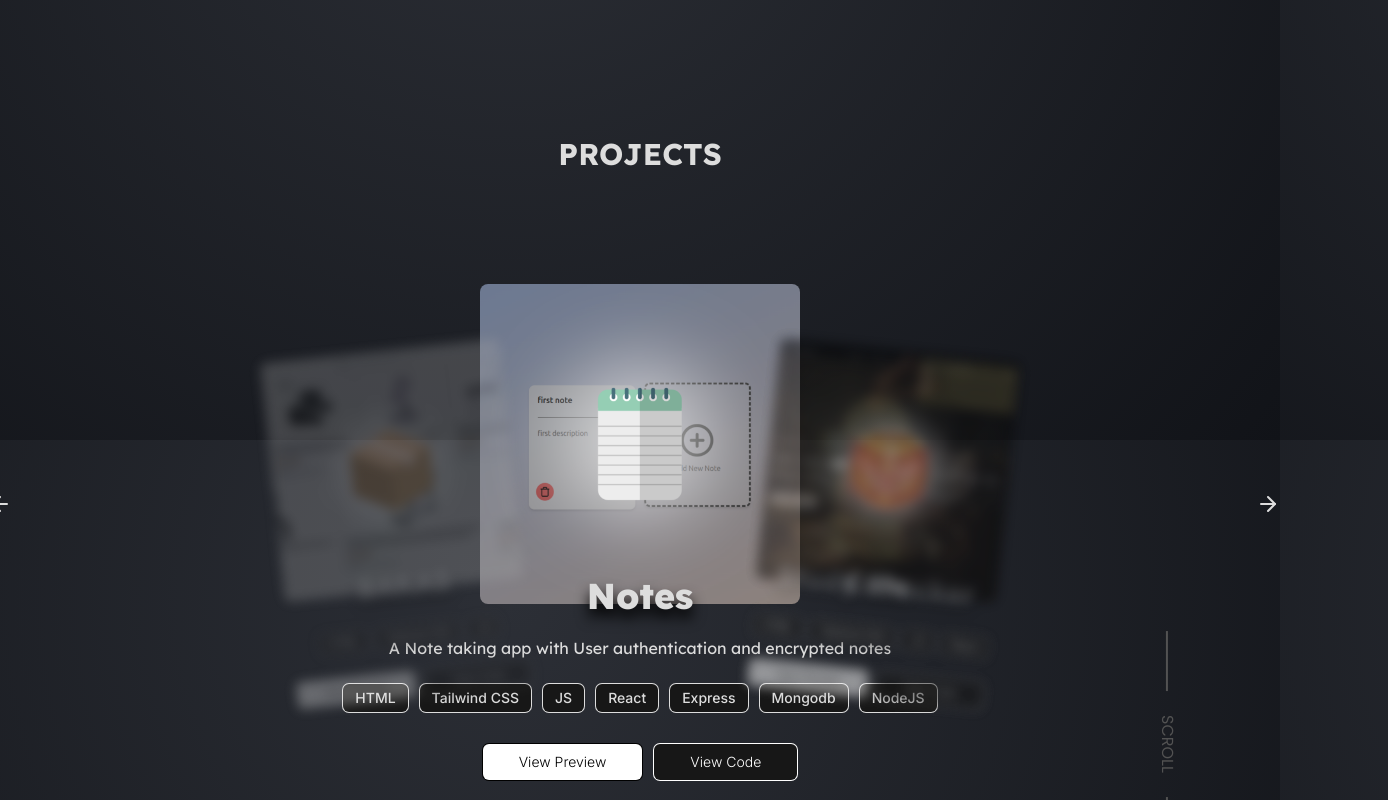
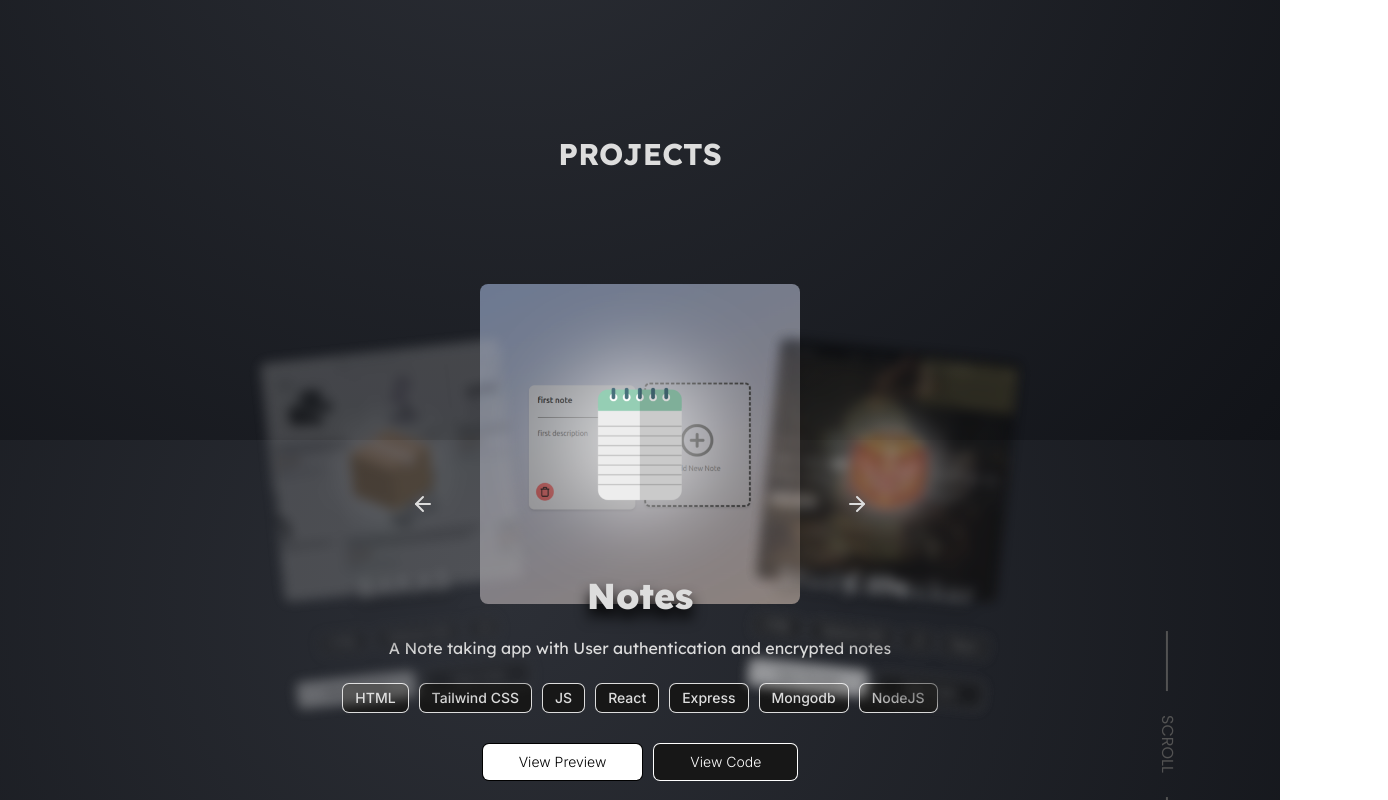
Before and after one commit to PragyanMaharjan63/ReactPortfolio, a React (Vite) app: page / in a window 1280 px wide. Shown: the part 1160-1960 px from the top of the page, 1388 px wide, since content can reach past the window. Built offline with nearby package versions, Linux system fonts and the light colour scheme; a web font is replaced by a local one.

Commit message:
fix(frontend): projects fix

```diff
--- a/src/components/projects.jsx
+++ b/src/components/projects.jsx
@@ -78,7 +78,7 @@ export default function Porjects() {
     <>
       <div
         style={{ fontFamily: "'Lexend Deca', 'sans-serif'" }}
-        className="flex flex-col relative gap-y-20 justify-center items-center my-20"
+        className="flex flex-col relative gap-y-20 justify-center items-center my-20 overflow-x-hidden"
       >
         <h1 className="font-bold text-3xl">PROJECTS</h1>
 
@@ -160,16 +160,16 @@ export default function Porjects() {
               </div>
             );
           })}
-          <div className="absolute w-full translate-y-70 sm:translate-y-60 z-30">
+          <div className="absolute flex justify-between sm:justify-evenly w-svw translate-y-70 sm:translate-y-60 z-30">
             <ArrowLeft
-              className="absolute block left-5 sm:left-0 cursor-pointer "
+              className=" block left-5 cursor-pointer "
               onClick={() => {
                 setActive(activeProject.id - 1);
                 console.log("clicked");
               }}
             />
             <ArrowRight
-              className="absolute block right-5 sm:right-3 cursor-pointer "
+              className=" block right-5 sm:right-3 cursor-pointer "
               onClick={() => {
                 setActive(activeProject.id + 1);
                 console.log("clicked");
```
